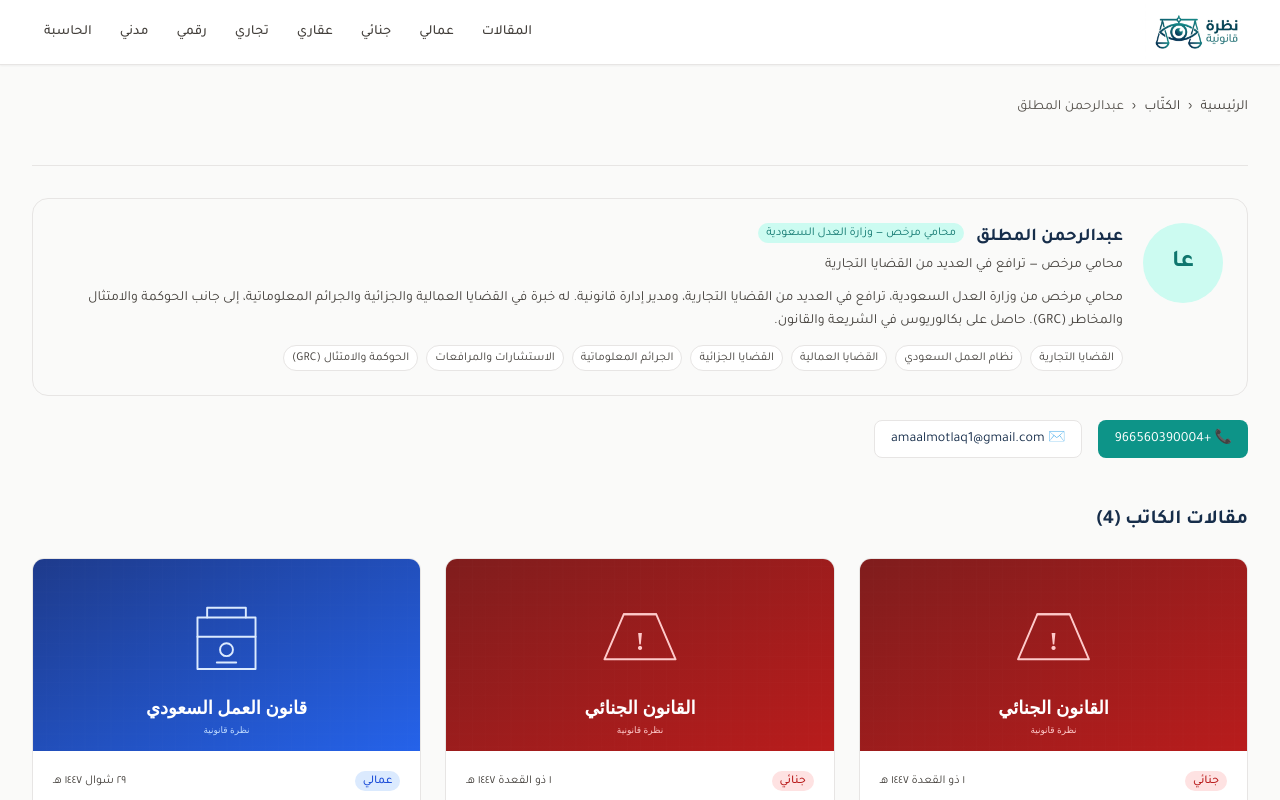
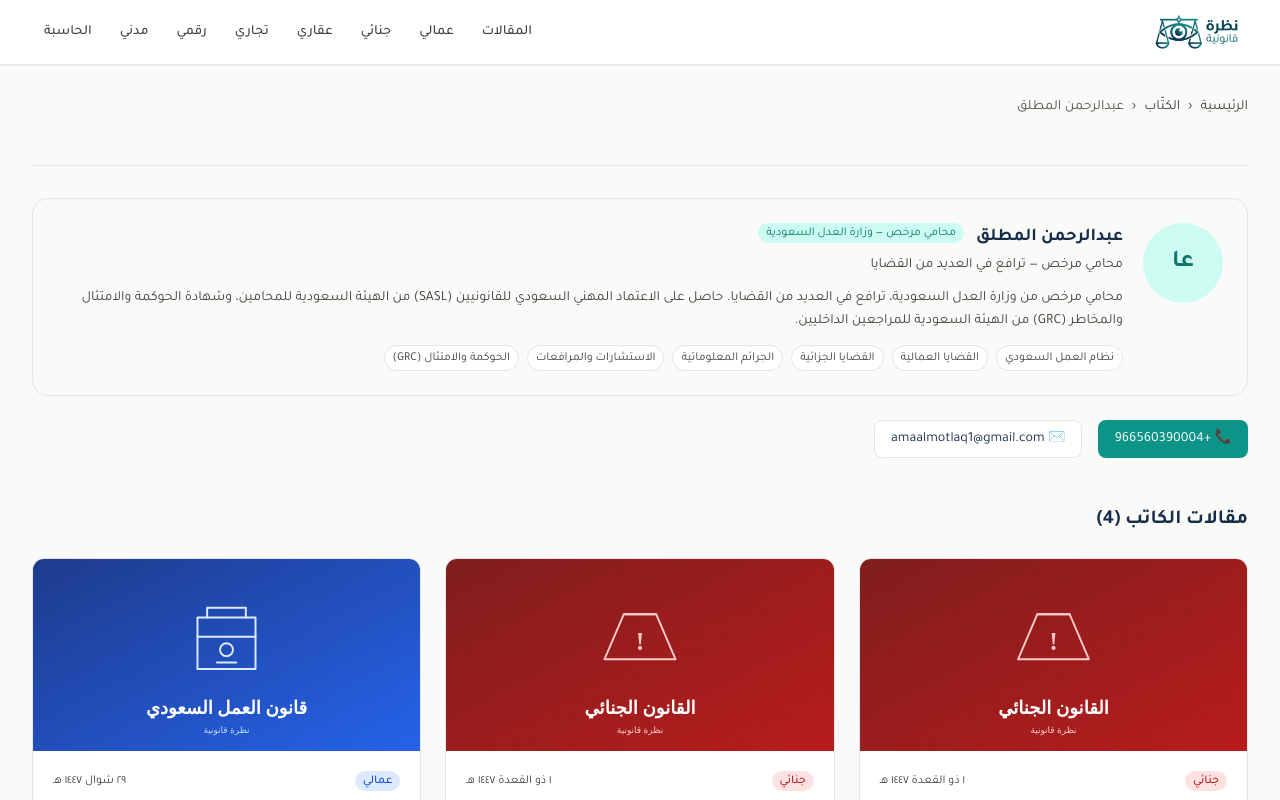
Before and after one commit to goldpricesa/qanon-sa, a Next.js app: page /author/abdulrhman-almutlaq in a window 1280 px wide. Shown: the top 800 px of the page. Built offline with nearby package versions, Linux system fonts and the light colour scheme.

Commit message:
chore(author): keep litigation line general and list SASL/GRC credentials
Drops the commercial-litigation qualifier from title and expertise, and
replaces the bio's education line with the two professional accreditations:
SASL from the Saudi Bar Association and GRC from the Saudi IIA.

```diff
--- a/src/data/authors.ts
+++ b/src/data/authors.ts
@@ -4,10 +4,9 @@ export const allAuthors: Record<string, Author> = {
   'abdulrhman-almutlaq': {
     slug: 'abdulrhman-almutlaq',
     name: 'عبدالرحمن المطلق',
-    title: 'محامي مرخص — ترافع في العديد من القضايا التجارية',
+    title: 'محامي مرخص — ترافع في العديد من القضايا',
     credential: 'محامي مرخص — وزارة العدل السعودية',
     expertise: [
-      'القضايا التجارية',
       'نظام العمل السعودي',
       'القضايا العمالية',
       'القضايا الجزائية',
@@ -15,7 +14,7 @@ export const allAuthors: Record<string, Author> = {
       'الاستشارات والمرافعات',
       'الحوكمة والامتثال (GRC)',
     ],
-    bio: 'محامي مرخص من وزارة العدل السعودية، ترافع في العديد من القضايا التجارية، ومدير إدارة قانونية. له خبرة في القضايا العمالية والجزائية والجرائم المعلوماتية، إلى جانب الحوكمة والامتثال والمخاطر (GRC). حاصل على بكالوريوس في الشريعة والقانون.',
+    bio: 'محامي مرخص من وزارة العدل السعودية، ترافع في العديد من القضايا. حاصل على الاعتماد المهني السعودي للقانونيين (SASL) من الهيئة السعودية للمحامين، وشهادة الحوكمة والامتثال والمخاطر (GRC) من الهيئة السعودية للمراجعين الداخليين.',
     alumniOf: 'كلية الشريعة والقانون',
     email: 'amaalmotlaq1@gmail.com',
     telephone: '+966560390004',
```
